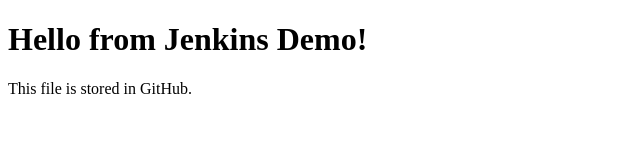
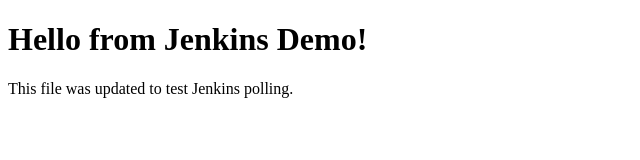
Before and after one commit to fathimahanna21/jenkins-demo, a plain HTML site: page index.html in a window 1280 px wide. Shown: the whole page, without its empty margins (0-640 px from the left). Drawn offline with Linux system fonts and the light colour scheme.

Commit message:
Update paragraph text for Jenkins polling test

```diff
--- a/index.html
+++ b/index.html
@@ -7,6 +7,6 @@
 </head>
 <body>
     <h1>Hello from Jenkins Demo!</h1>
-    <p>This file is stored in GitHub.</p>
+    <p>This file was updated to test Jenkins polling.</p>
 </body>
 </html>
```
